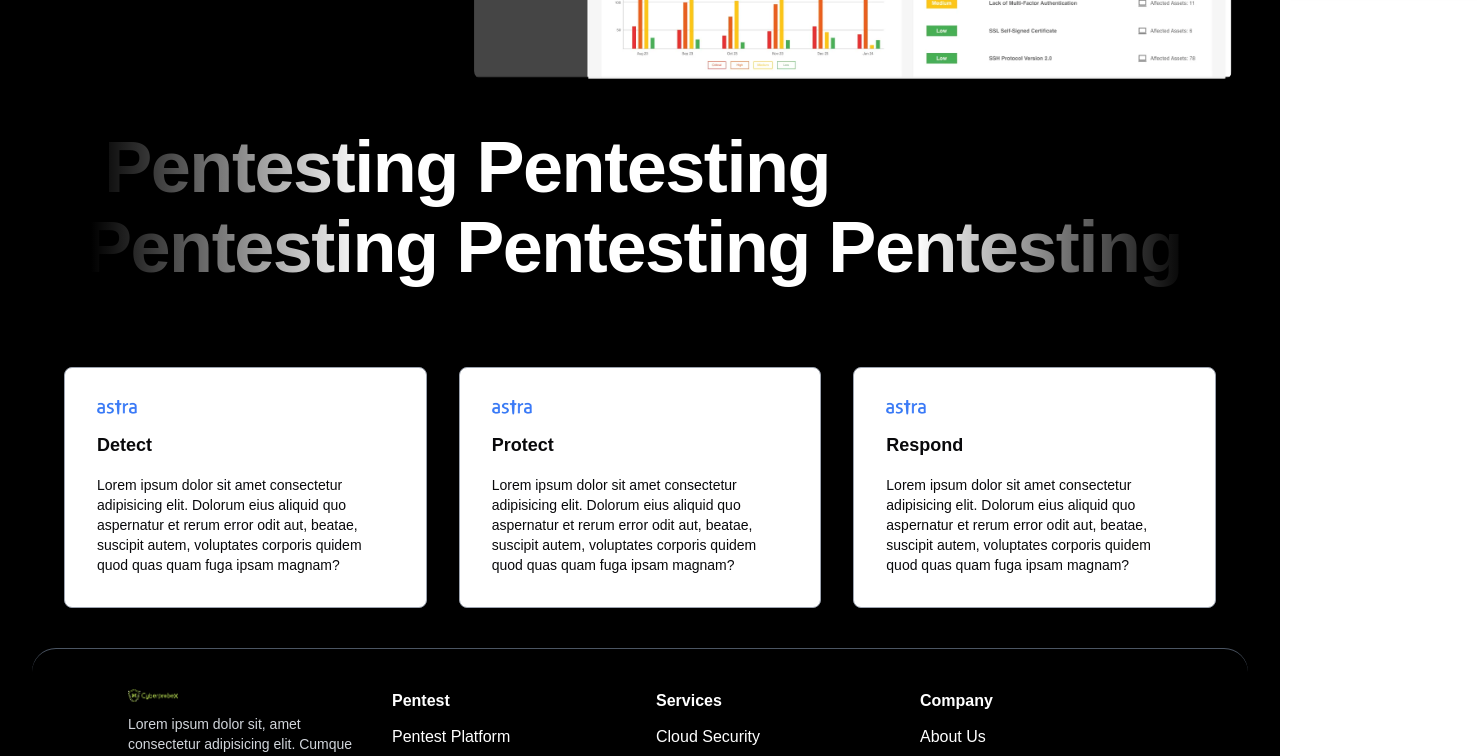
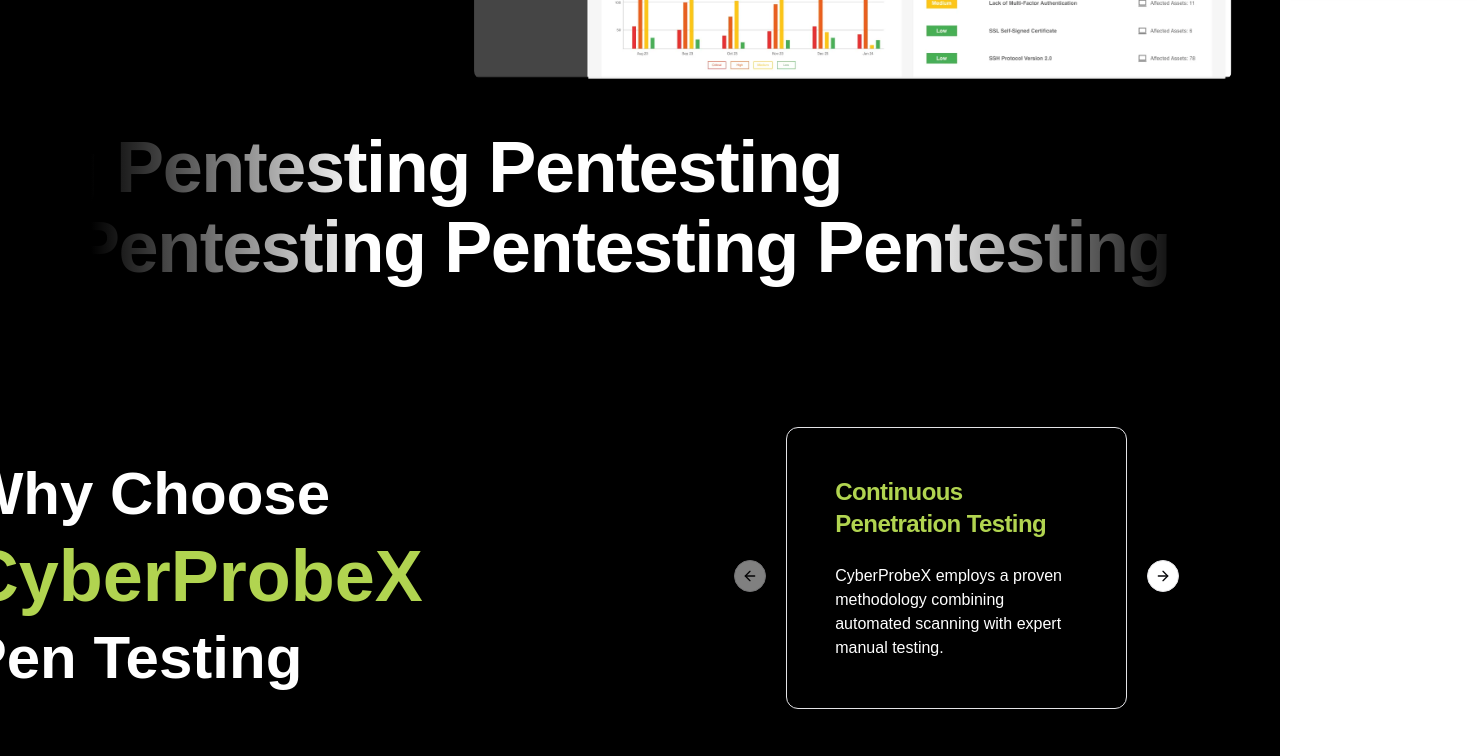
Before and after one commit to sujaykumar007/cyberprobe-X, a Next.js app: page / in a window 1280 px wide. Shown: the part 820-1576 px from the top of the page, 1477 px wide, since content can reach past the window. Built offline with nearby package versions, Linux system fonts and the light colour scheme.

Commit message:
adding why us

```diff
--- a/app/custom-components/Navbar.tsx
+++ b/app/custom-components/Navbar.tsx
@@ -46,7 +46,7 @@
             {/* ✅ Right Section */}
             <div className={`flex items-center gap-4 ${isScroll ? "" : "text-white"}`}>
 
-                <Link href="#contact" className={`hidden lg:flex items-center gap-3 px-10 py-2.5 border font-medium text-lg border-gray-500 rounded-2xl ml-4 relative overflow-hidden group transition-colors duration-500 text-gray-800 hover:text-black ${isScroll ? "" : "text-white"}`}>
+                <Link href="/contact" className={`hidden lg:flex items-center gap-3 px-10 py-2.5 border font-medium text-lg border-gray-500 rounded-2xl ml-4 relative overflow-hidden group transition-colors duration-500 text-gray-800 hover:text-black ${isScroll ? "" : "text-white"}`}>
                     <span className="relative z-10">Speak to Sales</span>
                     <span className="absolute inset-0 bg-[#91ff00] scale-x-0 origin-left transition-transform duration-1000 ease-out group-hover:scale-x-100"></span>
                 </Link>
--- a/app/custom-components/contactSection.tsx
+++ b/app/custom-components/contactSection.tsx
@@ -24,7 +24,6 @@
           </div>
         </div>
       </div>
-
     </div>
   )
 }
--- /dev/null
+++ b/app/custom-components/whyUs.tsx
@@ -0,0 +1,71 @@
+import { Card, CardContent, CardHeader, CardTitle } from "@/components/ui/card";
+import { Carousel, CarouselContent, CarouselItem, CarouselNext, CarouselPrevious } from "@/components/ui/carousel";
+
+
+export default function WhyUs(){
+
+     const WhyUs = [
+        {
+          title: "Continuous Penetration Testing",
+          desc: "CyberProbeX employs a proven methodology combining automated scanning with expert manual testing. ",
+        },
+        {
+          title: "Actionable Insights",
+          desc: "Benefit from comprehensive reporting, actionable remediation advice, and continuous support, tailored to strengthen your security posture against evolving threats.",
+        },
+        {
+          title: "Competitive Pen Test Prices",
+          desc: "Our prices are highly competitive without sacrificing quality, keeping you protected",
+        },
+        {
+          title: "Certified Security Experts",
+          desc: "Our Pen test teams are qualified by industry recognized certification bodies, including CREST",
+        }
+      ];
+
+
+    return  <div className=" md:ml-10 md:px-12 py-16 w-80% sm:max-[20%] md:max-[10%]  flex flex-col md:flex-row items-center justify-center overflow-y-hidden m-4 ">
+    {/* Text Section */}
+    <div className="text-center md:text-left w-full md:w-[40%] mb-10 md:mb-0">
+      <h1 className="text-2xl sm:text-4xl md:text-5xl lg:text-6xl font-extrabold leading-tight text-white">
+        Why Choose
+      </h1>
+      <h1 className="text-primary-yellow text-3xl sm:text-5xl md:text-6xl lg:text-7xl font-extrabold mt-3 sm:mt-4 ">
+        CyberProbeX
+      </h1>
+      <h1 className="text-2xl sm:text-4xl md:text-5xl lg:text-6xl font-extrabold leading-tight text-white mt-3 sm:mt-4">
+        Pen Testing
+      </h1>
+    </div>
+
+    {/* Carousel Section */}
+    <div className="w-full max-w-[90%] sm:max-w-[80%] md:max-w-[60%] lg:max-w-[50%] flex justify-center ">
+      <Carousel className="md:w-[50%] w-[35%] ">
+        <CarouselContent className="flex">
+          {WhyUs.map((service, index) => (
+            <CarouselItem
+              key={index}
+              className="min-w-full sm:min-w-[70%] md:min-w-[50%] lg:min-w-[33.33%]"
+            >
+              <Card className="bg-black text-white shadow-lg p-5 sm:p-6 m-5">
+                <CardHeader>
+                  <CardTitle className="text-xl sm:text-2xl text-primary-yellow font-semibold">
+                    {service.title}
+                  </CardTitle>
+                </CardHeader>
+                <CardContent className="text-md px-3 sm:px-6 pb-4 sm:pb-6">
+                  {service.desc}
+                </CardContent>
+              </Card>
+            </CarouselItem>
+          ))}
+        </CarouselContent>
+        <CarouselPrevious />
+        <CarouselNext />
+      </Carousel>
+    </div>
+
+    </div>
+
+
+}
--- a/app/page.tsx
+++ b/app/page.tsx
@@ -1,9 +1,11 @@
 import { Header } from "./custom-components/Header";
 import Testing from "./custom-components/Testing";
 import { VelocityScrolling } from "./custom-components/VelocityScrolling";
+import WhyUs from "./custom-components/whyUs";
 
 
 export default function Home(){
+
   return (
     <div className="w-full max-h-full flex flex-col items-center justify-center bg-black ">
       <div className={`text-center mb-10 w-[95%]  rounded-3xl mt-16 md:mt-8 lg:mt-20 overflow-hidden `}  style={{ backgroundColor: "var(--primary-blue)"}}>
@@ -12,6 +14,9 @@
       <div className="mb-10" style={{ marginTop: -40 }}>
         <VelocityScrolling />
       </div>
+      <div >
+        <WhyUs />
+      </div>
       <div>
       <Testing />
       </div>
```
